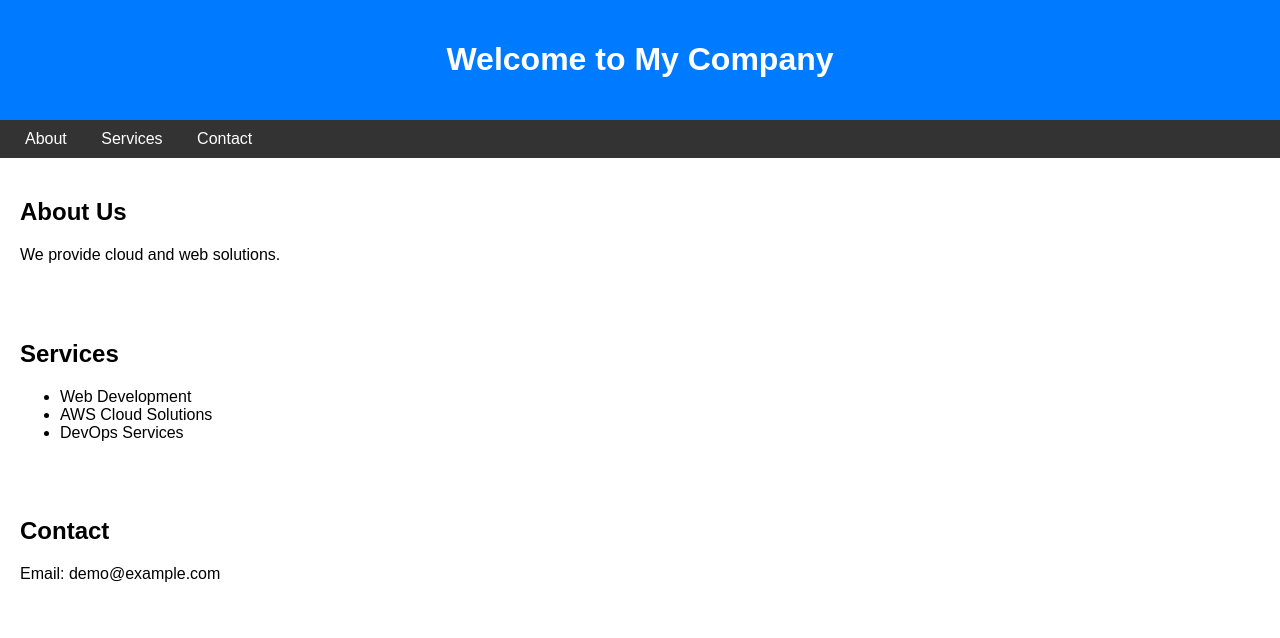
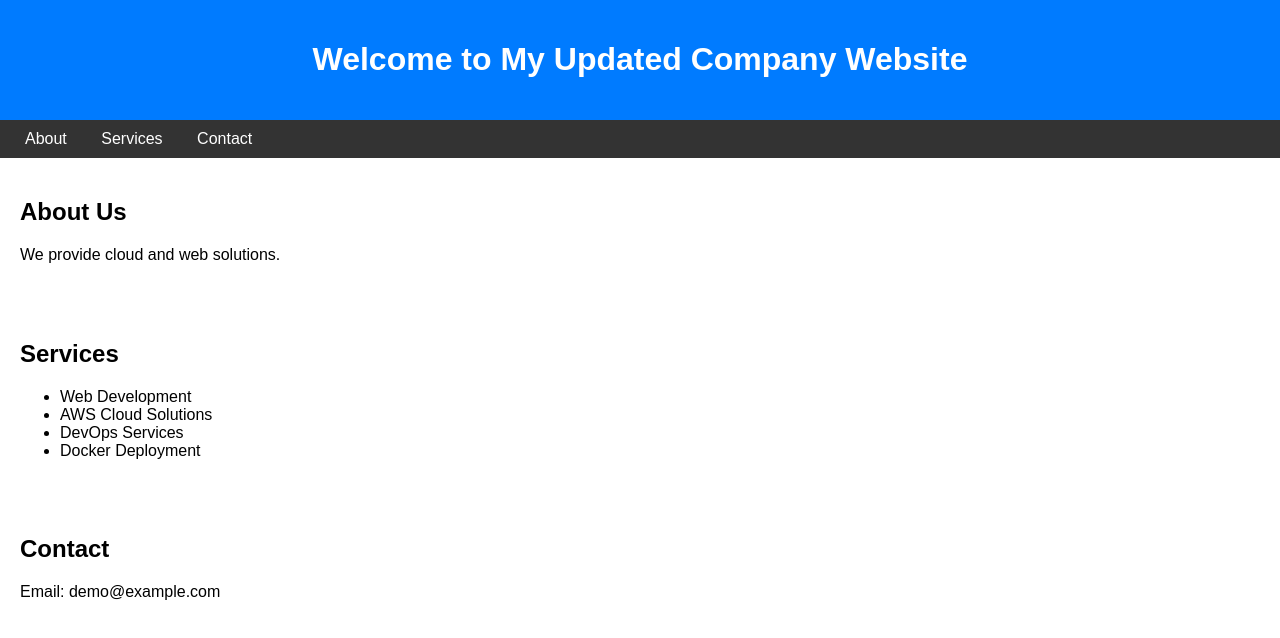
Before and after one commit to domanapujitha/frontend-docker-website, a plain HTML site: page index.html in a window 1280 px wide. Drawn offline with Linux system fonts and the light colour scheme.

Commit message:
Update header and add Docker Deployment service

```diff
--- a/index.html
+++ b/index.html
@@ -7,7 +7,7 @@
 <body>
 
 <header>
-    <h1>Welcome to My Company</h1>
+    <h1>Welcome to My Updated Company Website</h1>
 </header>
 
 <nav>
@@ -27,6 +27,7 @@
         <li>Web Development</li>
         <li>AWS Cloud Solutions</li>
         <li>DevOps Services</li>
+        <li>Docker Deployment</li>
     </ul>
 </section>
 
```
